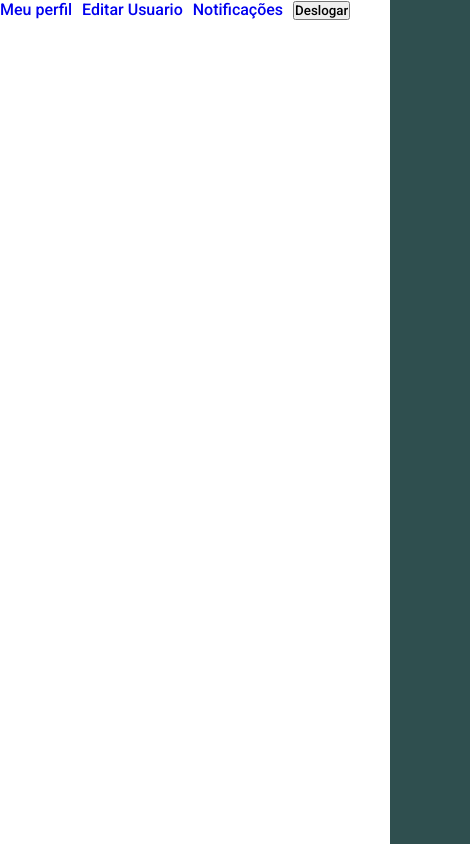
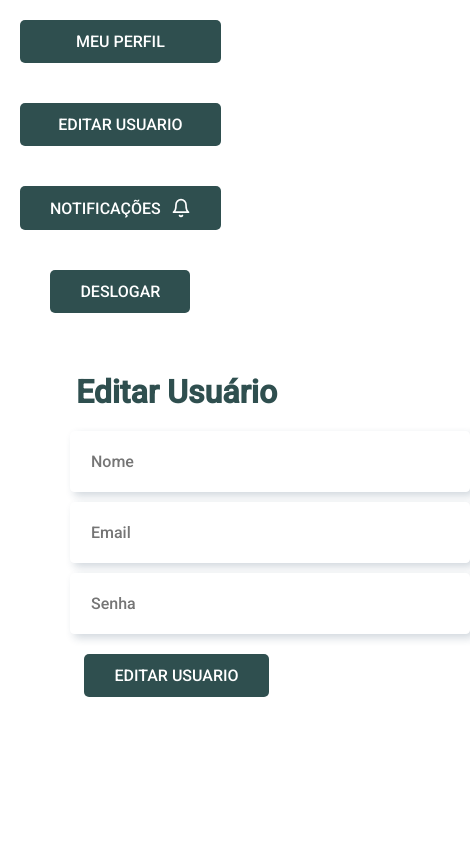
Before and after one commit to MathLouren/Rede-social, a Vue app: page /usuario/edit_user in a window 390 px wide. Shown: the whole page, 470 px wide, since content can reach past the window. Built offline with nearby package versions, Linux system fonts and the light colour scheme.

Commit message:
user configs

```diff
--- a/src/App.vue
+++ b/src/App.vue
@@ -33,7 +33,6 @@ export default{
 
   body{
     overflow: hidden;
-    background-color: darkslategray;
   }
 
   ul{
@@ -51,7 +50,6 @@ export default{
   input{
     display: block;
     width: 400px;
-    max-width: 100%;
     box-shadow: 4px 4px 8px rgba(30, 60, 90, 0.2);
     padding: 20px;
     border: none;
@@ -89,6 +87,10 @@ export default{
     transform: scale(1.1);
   }
 
+  .editar{
+    background-color: darkslategray;
+  }
+
   .title{
     text-align: center;
     font-size: 2.2rem;
--- a/src/views/usuario/EditarUsuario.vue
+++ b/src/views/usuario/EditarUsuario.vue
@@ -37,12 +37,9 @@ export default {
 <style scoped>
 
   .usuario{
-    width: 100vw;
-    height: 100vh;
+    height: 100%;
     display: flex;
     justify-content: center;
-    align-items: center;
-    background-color: darkslategray;
     color: darkslategray;
   }
 
@@ -72,11 +69,6 @@ export default {
     font-size: 1.2rem;
   }
 
-  .editar{
-    background-color: darkslategray;
-    color: #fff;
-  }
-
   .user_info h2{
     text-align: center;
     font-size: 2rem;
--- a/src/views/usuario/Usuario.vue
+++ b/src/views/usuario/Usuario.vue
@@ -1,21 +1,26 @@
 <template>
   <section class="usuario">
     <nav class="slidenav">
-      <ul>
+      <ul class="configs">
          <li>
-          <router-link :to="{ name: 'perfil' }">Meu perfil</router-link>
+          <router-link :to="{ name: 'perfil' }"  class="btn editar">Meu perfil</router-link>
         </li>
         <li>
-          <router-link :to="{ name: 'usuario' }">Editar Usuario</router-link>
+          <router-link :to="{ name: 'usuario' }" class="btn editar">Editar Usuario</router-link>
         </li>
         <li>
-          <router-link :to="{ name: 'notifications' }">Notificações</router-link>
+          <router-link :to="{ name: 'notifications' }" class="btn editar position">Notificações <img src="./imgs/bell.svg"></router-link>
         </li>
         <li>
-          <button @click.prevent="deslogar">Deslogar</button>
+          <button @click.prevent="deslogar" class="btn editar">Deslogar</button>
         </li>
       </ul>
     </nav>
+    <div class="router_area">
+      <transition name="modal">
+        <router-view></router-view>
+      </transition>
+    </div>
   </section>
 </template>
 
@@ -28,17 +33,49 @@ export default {
 <style scoped>
 
 .usuario{
-  height: 100vh;
-  width: 100vw;
-  background-color: #fff;
+  padding: 0 10px;
+  display: flex;
+}
+
+.slidenav{
+  padding: 0 10px;
+  width: 10%;
+  display: flex;
+}
+
+.router_area{
+  width: 90%;
 }
 
 ul{
   display: flex;
+}
+
+ul li{
+  display: block;
+  width: 100%;
+}
+
+.configs{
+  display: flex;
+  flex-direction: column;
+}
+
+.position{
+  display: flex;
+  align-items: center;
   gap: 10px;
 }
 
+.position img{
+  height: 20px;
+}
 
-
+@media (max-width:900px){
+  .usuario{
+    display: flex;
+    flex-direction: column;
+  }
+}
 
 </style>
--- a/src/views/usuario/UsuarioPerfil.vue
+++ b/src/views/usuario/UsuarioPerfil.vue
@@ -1,5 +1,9 @@
 <template>
-  <p>Usuario perfil</p>
+  <section class="perfil_container">
+    <div class="banner">
+
+    </div>
+  </section>
 </template>
 
 <script>
@@ -8,6 +12,18 @@ export default {
 }
 </script>
 
-<style>
+<style scoped>
+
+.perfil_container{
+  display: flex;
+  justify-content: center;
+}
+
+.banner{
+  margin: 10px;
+  width: 800px;
+  height: 200px;
+  border: 1px solid #000;
+}
 
 </style>
```
Also changed, not shown: src/views/usuario/imgs/bell.svg (added).
